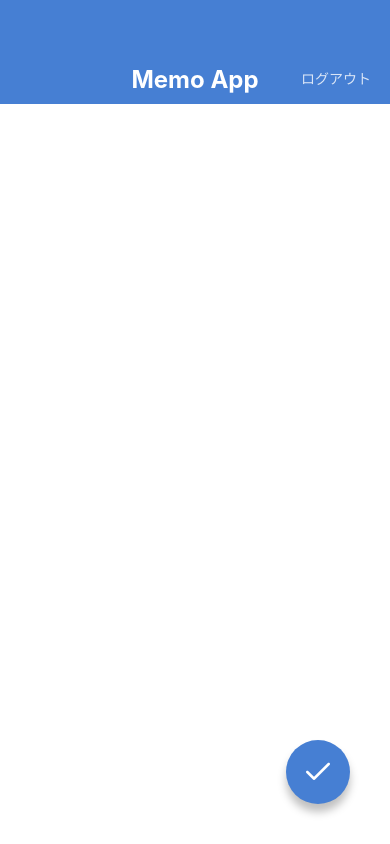
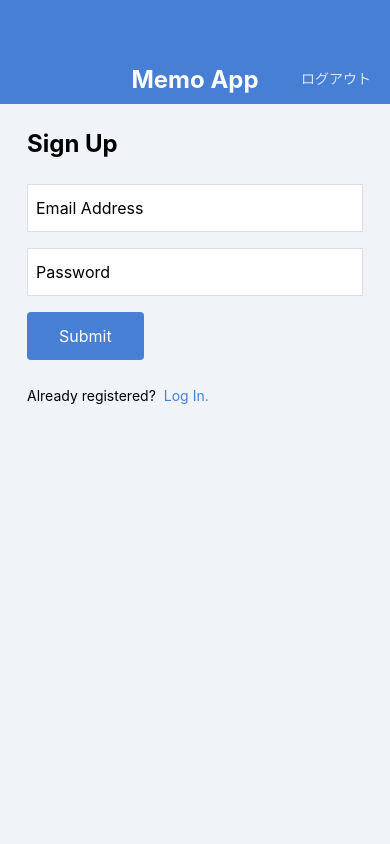
Before and after one commit to fo-ji/react-native-expo-firebase-docker-sample, a React Native app in the folder expo/: screen / in a window 390 px wide. Built offline with nearby package versions, Linux system fonts and the light colour scheme.

Commit message:
implement LogIn and SignUp

```diff
--- a/expo/App.jsx
+++ b/expo/App.jsx
@@ -3,10 +3,13 @@
 // import MemoListScreen from './src/screens/MemoListScreen'
 // import MemoDetailScreen from './src/screens/MemoDetailScreen'
 // import MemoEditScreen from './src/screens/MemoEditScreen'
-import MemoCreateScreen from './src/screens/MemoCreateScreen'
+// import MemoCreateScreen from './src/screens/MemoCreateScreen'
+// import LogInScreen from './src/screens/LogInScreen'
+import SignUpScreen from './src/screens/SignUpScreen'
 
 export default function App() {
-  return <MemoCreateScreen />
+  return <SignUpScreen />
+  // return <LogInScreen />
   // return <MemoEditScreen />
   // return <MemoListScreen />
   // return <MemoDetailScreen />
--- /dev/null
+++ b/expo/src/components/Button.jsx
@@ -0,0 +1,32 @@
+import React from 'react'
+import { View, Text, StyleSheet } from 'react-native'
+import { string } from 'prop-types'
+
+export default function Button(props) {
+  const { label } = props
+  return (
+    <View style={styles.buttonContainer}>
+      <Text style={styles.buttonLabel}>{label}</Text>
+    </View>
+  )
+}
+
+Button.propTypes = {
+  label: string.isRequired,
+}
+
+const styles = StyleSheet.create({
+  buttonContainer: {
+    backgroundColor: '#467FD3',
+    borderRadius: 4,
+    alignSelf: 'flex-start',
+    marginBottom: 24,
+  },
+  buttonLabel: {
+    fontSize: 16,
+    lineHeight: 32,
+    paddingVertical: 8,
+    paddingHorizontal: 32,
+    color: '#ffffff',
+  },
+})
--- /dev/null
+++ b/expo/src/screens/LogInScreen.jsx
@@ -0,0 +1,63 @@
+import React from 'react'
+// eslint-disable-next-line
+import { View, Text, TextInput, StyleSheet } from 'react-native'
+
+import AppBar from '../components/AppBar'
+import Button from '../components/Button'
+
+export default function LogInScreen() {
+  return (
+    <View style={styles.container}>
+      <AppBar />
+      <View style={styles.inner}>
+        <Text style={styles.title}>Log In</Text>
+        <TextInput style={styles.input} value="Email Address" />
+        <TextInput style={styles.input} value="Password" />
+        <Button label="Submit" />
+        <View style={styles.footer}>
+          <Text style={styles.footerText}>Not registered</Text>
+          <Text style={styles.footerLink}>Sign up here!</Text>
+        </View>
+      </View>
+    </View>
+  )
+}
+
+const styles = StyleSheet.create({
+  container: {
+    flex: 1,
+    backgroundColor: '#F0F4F8',
+  },
+  inner: {
+    paddingHorizontal: 27,
+    paddingVertical: 24,
+  },
+  title: {
+    fontSize: 24,
+    lineHeight: 32,
+    fontWeight: 'bold',
+    marginBottom: 24,
+  },
+  input: {
+    fontSize: 16,
+    height: 48,
+    borderColor: '#DDDDDD',
+    borderWidth: 1,
+    backgroundColor: '#ffffff',
+    paddingHorizontal: 8,
+    marginBottom: 16,
+  },
+  footerText: {
+    fontSize: 14,
+    lineHeight: 24,
+    marginRight: 8,
+  },
+  footerLink: {
+    fontSize: 14,
+    lineHeight: 24,
+    color: '#467FD3',
+  },
+  footer: {
+    flexDirection: 'row',
+  },
+})
--- /dev/null
+++ b/expo/src/screens/SignUpScreen.jsx
@@ -0,0 +1,63 @@
+import React from 'react'
+// eslint-disable-next-line
+import { View, Text, TextInput, StyleSheet } from 'react-native'
+
+import AppBar from '../components/AppBar'
+import Button from '../components/Button'
+
+export default function SignUpScreen() {
+  return (
+    <View style={styles.container}>
+      <AppBar />
+      <View style={styles.inner}>
+        <Text style={styles.title}>Sign Up</Text>
+        <TextInput style={styles.input} value="Email Address" />
+        <TextInput style={styles.input} value="Password" />
+        <Button label="Submit" />
+        <View style={styles.footer}>
+          <Text style={styles.footerText}>Already registered?</Text>
+          <Text style={styles.footerLink}>Log In.</Text>
+        </View>
+      </View>
+    </View>
+  )
+}
+
+const styles = StyleSheet.create({
+  container: {
+    flex: 1,
+    backgroundColor: '#F0F4F8',
+  },
+  inner: {
+    paddingHorizontal: 27,
+    paddingVertical: 24,
+  },
+  title: {
+    fontSize: 24,
+    lineHeight: 32,
+    fontWeight: 'bold',
+    marginBottom: 24,
+  },
+  input: {
+    fontSize: 16,
+    height: 48,
+    borderColor: '#DDDDDD',
+    borderWidth: 1,
+    backgroundColor: '#ffffff',
+    paddingHorizontal: 8,
+    marginBottom: 16,
+  },
+  footerText: {
+    fontSize: 14,
+    lineHeight: 24,
+    marginRight: 8,
+  },
+  footerLink: {
+    fontSize: 14,
+    lineHeight: 24,
+    color: '#467FD3',
+  },
+  footer: {
+    flexDirection: 'row',
+  },
+})
```
